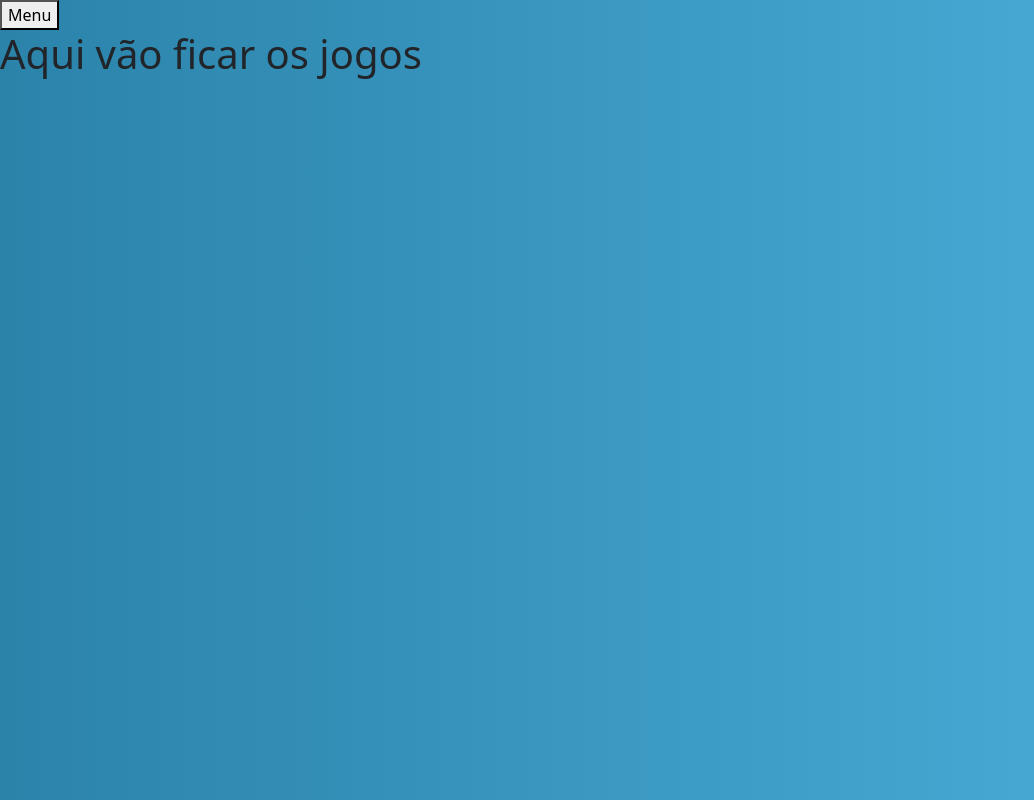
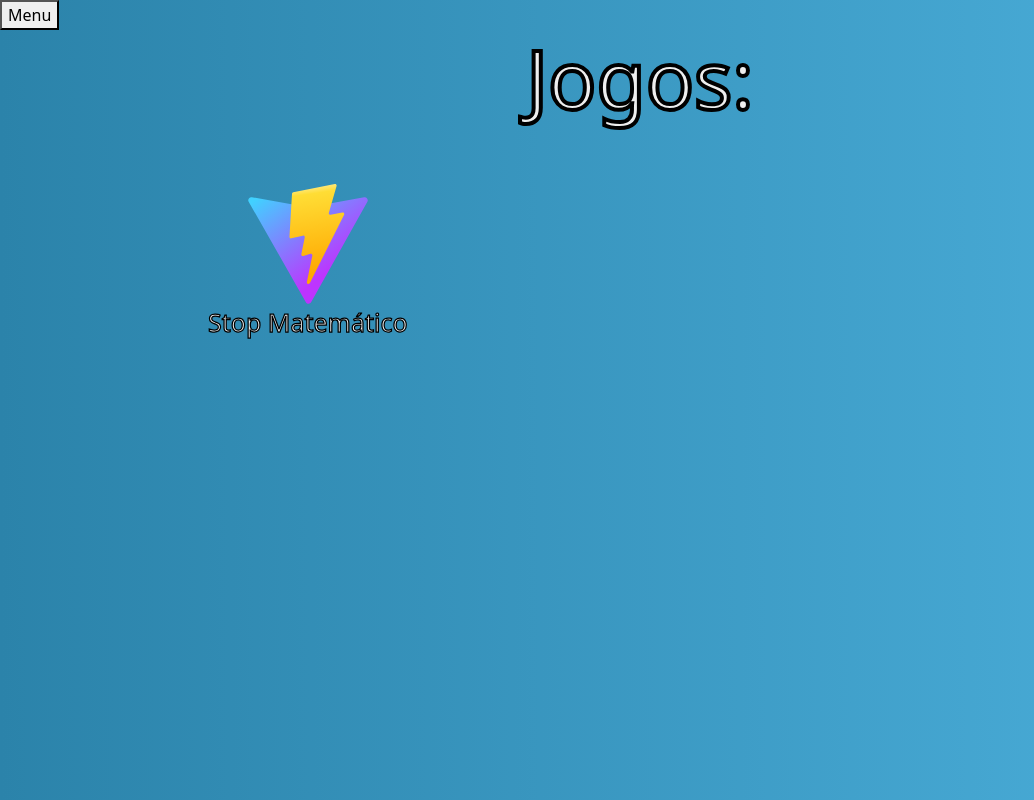
Before and after one commit to tiagopgbianchi/Jogando-com-logica-teste, a React (Vite) app: page /jogos in a window 1280 px wide. Shown: the whole page, without its empty margins (0-1034 px from the left). Built offline with nearby package versions, Linux system fonts and the light colour scheme; a web font is replaced by a local one.

Commit message:
Começo pg Jogos, botao jogos
Criei um botão reusavel para os botões da página jogos com imagem no botão. Criei uma página para o Stop Matemático.

```diff
--- a/src/App.tsx
+++ b/src/App.tsx
@@ -2,6 +2,7 @@ import Home from "./Pages/Home";
 import Jogos from "./Pages/Jogos";
 import Sobre from "./Pages/Sobre";
 import Contato from "./Pages/Contato";
+import JogoStop from "./Pages/jogoStop";
 import MudarPagina from "./Components/MudarPagina";
 //import "./CSS/App.css";
 import { Route, Routes } from "react-router-dom";
@@ -15,6 +16,7 @@ function App() {
         <Route path="/jogos" element={<Jogos />} />
         <Route path="/sobre" element={<Sobre />} />
         <Route path="/contato" element={<Contato />} />
+        <Route path="/jogoStop" element={<JogoStop />} />
       </Routes>
     </main>
   );
--- a/src/CSS/Jogos.css
+++ b/src/CSS/Jogos.css
@@ -1,5 +1,40 @@
-.cherryText{
+.jogosPg{
   font-family: "Cherry Bomb One", system-ui;
-  font-weight: 400;
+  font-weight: 200;
   font-style: normal;
+  font-size: 25px;
+  color: #eeeeee;
+  margin: 0 200px 0 200px;
+  -webkit-text-stroke: 1.25px #000000;
 }
+h2{
+    color: #eeeeee;
+    font-size: 80px;
+    text-align: center;
+    margin-bottom: 100px;
+    -webkit-text-stroke: 4px #000000;
+}
+.game-button {
+  all: unset;
+  display: flex;
+  flex-direction: column;
+  align-items: center;
+  cursor: pointer;
+  padding: 8px;
+  transition: transform 0.2s;
+}
+
+.game-button:hover {
+  transform: scale(1.05);
+}
+
+.game-icon {
+  width: 120px;
+  height: 120px;
+  object-fit: contain;
+}
+
+.game-label {
+  font-size: 25px;
+  text-align: center;
+}
--- /dev/null
+++ b/src/Components/GameButton.tsx
@@ -0,0 +1,26 @@
+import { useNavigate } from "react-router-dom";
+
+interface GameButtonProps {
+  pagina: string;
+  label: string;
+  imageSrc?: string;
+}
+
+function GameButton({ pagina, label, imageSrc }: GameButtonProps) {
+  const navigate = useNavigate();
+
+  const entrarJogo = () => {
+    navigate(`/${pagina}`);
+  };
+
+  return (
+    <button onClick={entrarJogo} className="game-button">
+      {imageSrc && (
+        <img src={imageSrc}  className="game-icon" />
+      )}
+      <span className="game-label">{label}</span>
+    </button>
+  );
+}
+
+export default GameButton;
--- /dev/null
+++ b/src/Pages/JogoStop.tsx
@@ -0,0 +1,5 @@
+function jogoStop(){
+    return <h2>Stop Matemático</h2>
+}
+
+export default jogoStop
--- a/src/Pages/Jogos.tsx
+++ b/src/Pages/Jogos.tsx
@@ -1,6 +1,17 @@
 import "../CSS/Jogos.css";
+import GameButton from "../Components/gameButton";
+
 function Jogos() {
-  return <h1 className="cherryText">Aqui vão ficar os jogos</h1>;
+  return (
+    <div className="jogosPg">
+      <h2>Jogos:</h2>
+      <GameButton
+        pagina="jogoStop"
+        label="Stop Matemático"
+        imageSrc="../public/vite.svg"
+      />
+    </div>
+  );
 }
 
 export default Jogos;
```
